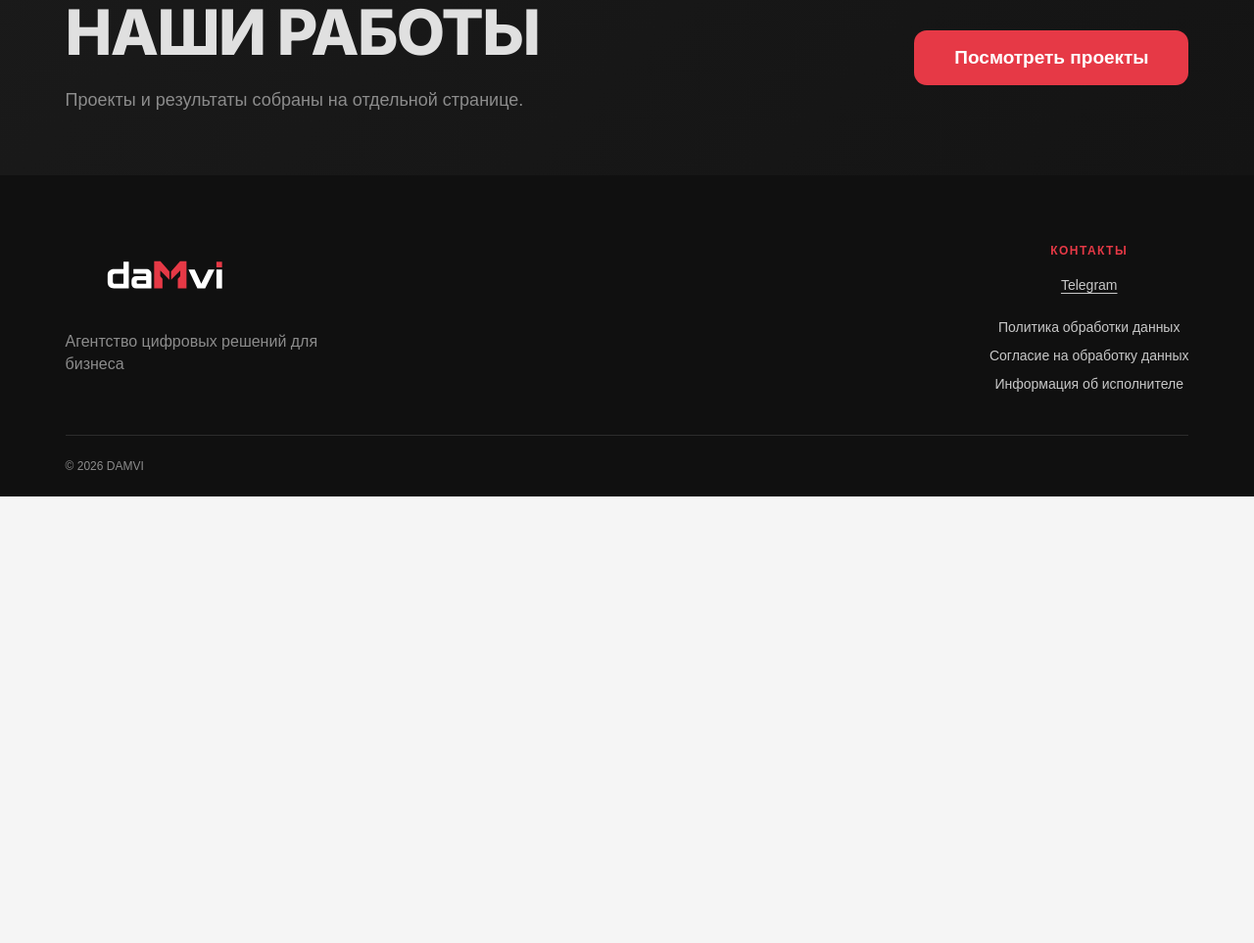
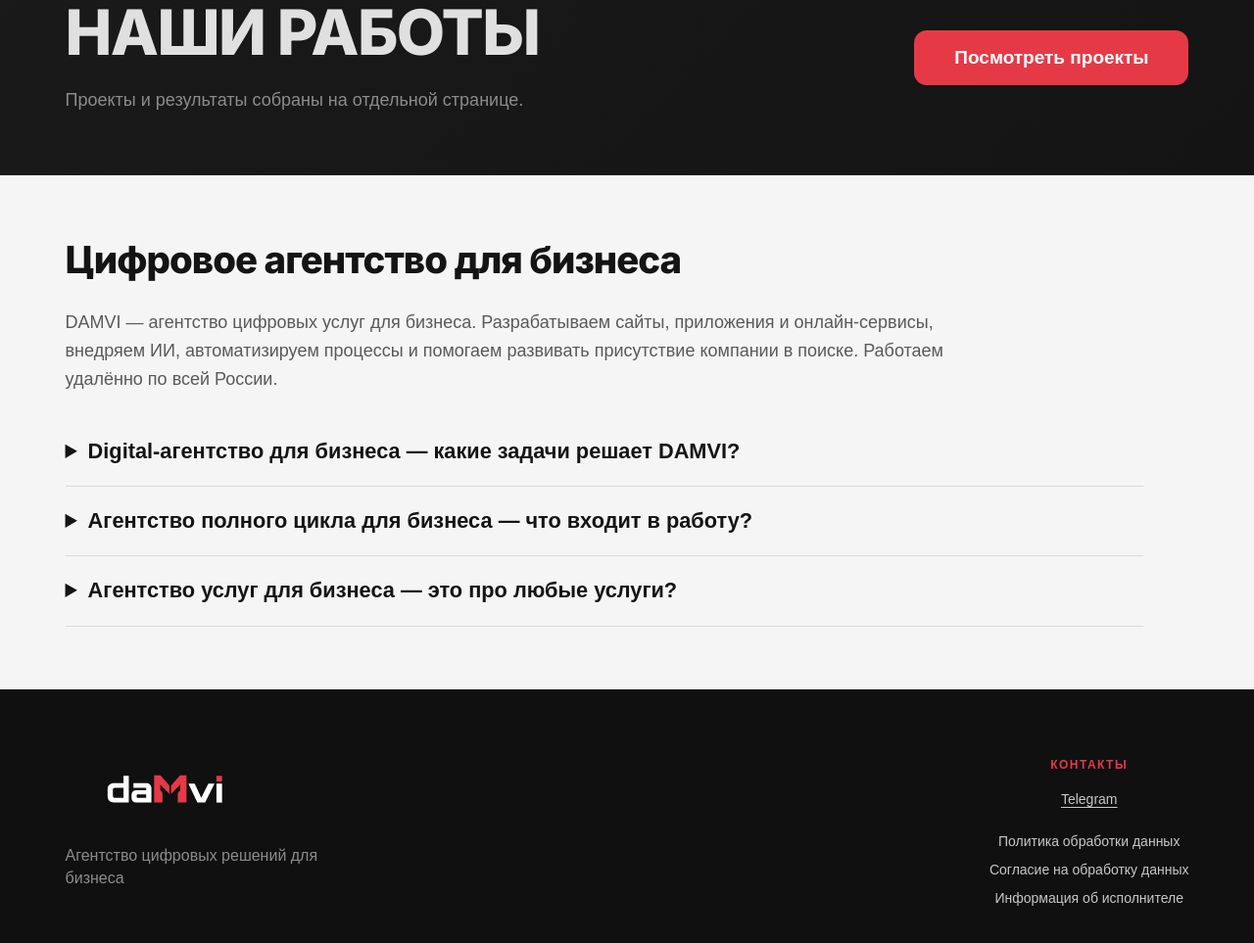
Before and after one commit to nk6357/damvi, a website with bundled scripts: page public/index.html in a window 1280 px wide. Shown: the part 2355-3318 px from the top of the page at 98% size. Before the commit the page ends 2862 px from the top, so only its background shows below. Built offline with nearby package versions, Linux system fonts and the light colour scheme.

Commit message:
Расширить описание DAMVI вариантами названий цифрового агентства

```diff
--- a/public/app.js
+++ b/public/app.js
@@ -249,8 +249,18 @@ function goalPage(slug) {
   </section>${footer()}`;
 }
 
+function agencyOverview() {
+  return `<section class="service-search-content agency-overview" aria-labelledby="agency-overview-title">
+    <h2 id="agency-overview-title">Цифровое агентство для бизнеса</h2>
+    <p>DAMVI — агентство цифровых услуг для бизнеса. Разрабатываем сайты, приложения и онлайн-сервисы, внедряем ИИ, автоматизируем процессы и помогаем развивать присутствие компании в поиске. Работаем удалённо по всей России.</p>
+    <details class="service-faq-item"><summary>Digital-агентство для бизнеса — какие задачи решает DAMVI?</summary><p>Как агентство digital-решений для бизнеса, мы начинаем с конкретной задачи: привлечение клиентов, сокращение ручной работы или запуск цифрового продукта. Под неё выбираем разработку, автоматизацию, SEO, GEO или сочетание подходящих инструментов.</p></details>
+    <details class="service-faq-item"><summary>Агентство полного цикла для бизнеса — что входит в работу?</summary><p>Для согласованного цифрового продукта можем пройти путь от разбора задачи и проектирования до реализации и поддержки. Полный цикл относится к оговорённому проекту: реклама, брендинг и другие работы не подразумеваются автоматически. Состав результата, этапы и ответственность фиксируются до начала работ.</p></details>
+    <details class="service-faq-item"><summary>Агентство услуг для бизнеса — это про любые услуги?</summary><p>Нет. DAMVI — агентство цифровых решений для бизнеса: работаем с сайтами, приложениями, данными, автоматизацией и поисковым присутствием. Конкретные возможности, условия и стоимость указаны на страницах наших услуг.</p></details>
+  </section>`;
+}
+
 function home() {
-  return `<section class="hero section-split"><div class="hero-form" id="discuss"><div class="hero-copy"><h1><span class="accent">ОПИШИТЕ ПРОБЛЕМУ,</span><span>КОТОРАЯ МЕШАЕТ</span><span>ЗАРАБАТЫВАТЬ</span></h1><p class="hero-lead">Начнём с проблемы, а не с готового решения. Расскажите, где бизнес теряет время, заявки или деньги. Мы разберём задачу и предложим следующий шаг.</p></div>${form()}</div><div class="hero-brand"><div class="hero-brand-content"><div class="hero-brand-title">АГЕНТСТВО<br />ЦИФРОВЫХ<br />РЕШЕНИЙ<br />ДЛЯ БИЗНЕСА</div><p class="hero-brand-note">Разработка · Автоматизация · Продвижение</p></div><img class="hero-monogram" src="/assets/damvi-avatar-solid-dark.svg" alt="" /></div></section><section class="approach section-split" id="approach"><div class="approach-copy"><h2><span>ПРОБЛЕМА ЕСТЬ —</span>РЕШЕНИЕ НАЙДЁМ</h2><p>Мы разбираемся, что именно мешает бизнесу зарабатывать, и создаём цифровые решения под конкретную задачу. Не делаем продукт ради галочки — помогаем бизнесу двигаться вперёд.</p></div><div class="process" aria-label="Процесс работы"><ol><li>Разбираемся</li>${arrow}<li>Проектируем</li>${arrow}<li>Реализуем</li>${arrow}<li>Поддерживаем</li></ol></div></section>${businessGoals()}<section class="works" id="works"><div><h2>НАШИ РАБОТЫ</h2><p>Проекты и результаты собраны на отдельной странице.</p></div><a class="button button-red" href="/projects"><span>Посмотреть проекты</span></a></section>${footer()}`;
+  return `<section class="hero section-split"><div class="hero-form" id="discuss"><div class="hero-copy"><h1><span class="accent">ОПИШИТЕ ПРОБЛЕМУ,</span><span>КОТОРАЯ МЕШАЕТ</span><span>ЗАРАБАТЫВАТЬ</span></h1><p class="hero-lead">Начнём с проблемы, а не с готового решения. Расскажите, где бизнес теряет время, заявки или деньги. Мы разберём задачу и предложим следующий шаг.</p></div>${form()}</div><div class="hero-brand"><div class="hero-brand-content"><div class="hero-brand-title">АГЕНТСТВО<br />ЦИФРОВЫХ<br />РЕШЕНИЙ<br />ДЛЯ БИЗНЕСА</div><p class="hero-brand-note">Разработка · Автоматизация · Продвижение</p></div><img class="hero-monogram" src="/assets/damvi-avatar-solid-dark.svg" alt="" /></div></section><section class="approach section-split" id="approach"><div class="approach-copy"><h2><span>ПРОБЛЕМА ЕСТЬ —</span>РЕШЕНИЕ НАЙДЁМ</h2><p>Мы разбираемся, что именно мешает бизнесу зарабатывать, и создаём цифровые решения под конкретную задачу. Не делаем продукт ради галочки — помогаем бизнесу двигаться вперёд.</p></div><div class="process" aria-label="Процесс работы"><ol><li>Разбираемся</li>${arrow}<li>Проектируем</li>${arrow}<li>Реализуем</li>${arrow}<li>Поддерживаем</li></ol></div></section>${businessGoals()}<section class="works" id="works"><div><h2>НАШИ РАБОТЫ</h2><p>Проекты и результаты собраны на отдельной странице.</p></div><a class="button button-red" href="/projects"><span>Посмотреть проекты</span></a></section>${agencyOverview()}${footer()}`;
 }
 
 function innerHeader(title, eyebrow = 'НАПРАВЛЕНИЕ', backHref, headingClass = '') {
--- a/public/seo.js
+++ b/public/seo.js
@@ -57,7 +57,7 @@ export function getPageSeo(path, services = [], goals = {}, { origin = SITE_ORIG
   let title, description, canonicalPath = path, noindex = !indexable;
   if (path === '/') {
     title = 'DAMVI — агентство цифровых решений для бизнеса';
-    description = 'DAMVI: разработка сайтов и приложений, внедрение ИИ, автоматизация бизнеса, чат-боты, SEO и GEO-продвижение. Работаем удалённо по всей России.';
+    description = 'DAMVI — цифровое агентство для бизнеса: разработка сайтов и приложений, внедрение ИИ, автоматизация, чат-боты, SEO и GEO-продвижение. Работаем удалённо по России.';
   } else if (service) {
     title = `${serviceTitles[service.slug] || service.title} — DAMVI`;
     const summary = serviceDescriptions[service.slug] || service.subtitle.split(/(?<=[.!?])\s/)[0];
--- a/public/styles.css
+++ b/public/styles.css
@@ -295,6 +295,7 @@ button, a { -webkit-tap-highlight-color: transparent; }
 .service-detail-body { border-top: 1px solid rgba(20,20,20,.1); }
 .service-search-content { padding: clamp(36px, 5vw, 74px) var(--page-pad); margin-inline: auto; }
 .service-search-content h2 { margin: 0 0 28px; font-family: var(--display); font-size: clamp(26px, 3vw, 42px); font-weight: 800; letter-spacing: -.025em; line-height: 1.15; }
+.agency-overview > p { max-width: 950px; margin: 0 0 24px; color: var(--muted); font-size: 18px; line-height: 1.6; }
 .service-faq-item { max-width: 1100px; padding-block: 20px; border-bottom: 1px solid rgba(20,20,20,.11); }
 .service-faq-item summary { cursor: pointer; color: var(--text); font-size: clamp(17px, 1.7vw, 24px); font-weight: 700; line-height: 1.4; overflow-wrap: anywhere; }
 .service-faq-item summary:focus-visible { outline: 2px solid var(--red); outline-offset: 5px; border-radius: 4px; }
--- a/seo/pages.csv
+++ b/seo/pages.csv
@@ -1,5 +1,5 @@
 "Страница","Title","Description","Canonical","Индексация основной версии","Услуга / группа","Файл кандидатов","Количество кандидатов","Статус семантики"
-"/","DAMVI — агентство цифровых решений для бизнеса","DAMVI: разработка сайтов и приложений, внедрение ИИ, автоматизация бизнеса, чат-боты, SEO и GEO-продвижение. Работаем удалённо по всей России.","https://damvi.ru/","index","","","","Существующая страница, не отдельная услуга"
+"/","DAMVI — агентство цифровых решений для бизнеса","DAMVI — цифровое агентство для бизнеса: разработка сайтов и приложений, внедрение ИИ, автоматизация, чат-боты, SEO и GEO-продвижение. Работаем удалённо по России.","https://damvi.ru/","index","","","","Существующая страница, не отдельная услуга"
 "/projects","Наши работы: сайты и цифровые проекты — DAMVI","Проекты DAMVI: сайт платформы Insol для оценки и подбора AI-разработчиков и интеграторов, сайт ресторана «Кинкали». Откройте работающие сайты.","https://damvi.ru/projects","index","","","","Существующая страница, не отдельная услуга"
 "/services/other","Услуги разработки, интеграций, аналитики и дизайна — DAMVI","Веб-приложения, MVP, мобильные приложения, CRM, интеграции, парсеры, аналитика, оптимизация конверсии и веб-дизайн. Решения DAMVI под задачи бизнеса.","https://damvi.ru/services/other","index","","","","Существующая страница, не отдельная услуга"
 "/services/websites","Разработка сайтов под ключ для бизнеса — DAMVI","Разработка сайтов под ключ: лендинги, корпоративные сайты и интернет-магазины. Адаптивный дизайн, формы заявок и интеграции. От 15 000 ₽. DAMVI.","https://damvi.ru/services/websites","index","Разработка сайтов","keywords-1000/websites.csv","1000","Кандидаты; измеренные частоты выделены внутри файла"
```
Also changed, not shown: 1 other file.
